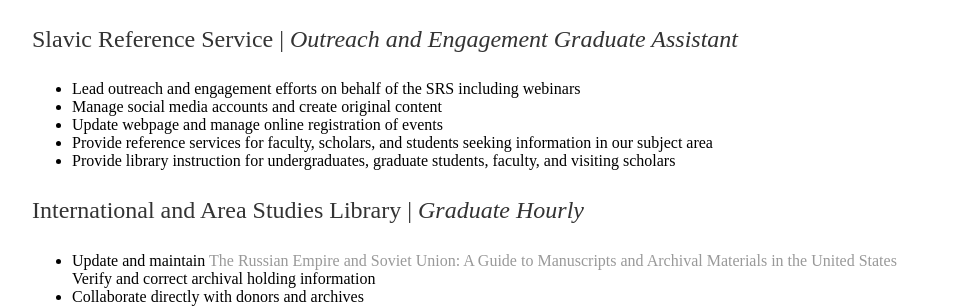
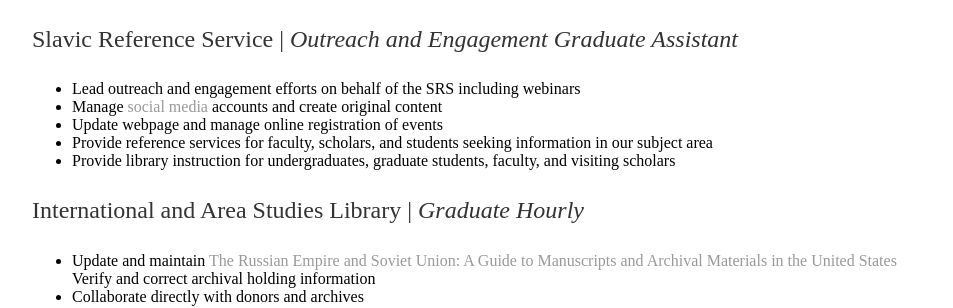
Before and after one commit to tracyJCI/erikaweir.github.io, a Jekyll site: the page built from cv/index.html, in a window 1280 px wide. Shown: the part 656-964 px from the top of the page, without its empty margins (160-1113 px from the left). Built offline with Jekyll 4.4.1, drawn with Linux system fonts in a browser that asks for light colours; part of the change alters nothing that is shown.

```diff
--- a/cv/index.html
+++ b/cv/index.html
@@ -26,7 +26,7 @@ title: CV
   		<p class="head">Slavic Reference Service | <i>Outreach and Engagement Graduate Assistant</i> </p>
   		<ul>
    			<li>Lead outreach and engagement efforts on behalf of the SRS including webinars</li>
-    			<li>Manage social media accounts and create original content</li>
+			<li>Manage <a href="https://www.facebook.com/slavicreferenceservice2/"> social media</a> accounts and create original content</li>
     			<li>Update webpage and manage online registration of events</li>
     			<li>Provide reference services for faculty, scholars, and students seeking information in our subject area</li>
     			<li>Provide library instruction for undergraduates, graduate students, faculty, and visiting scholars</li>
```
